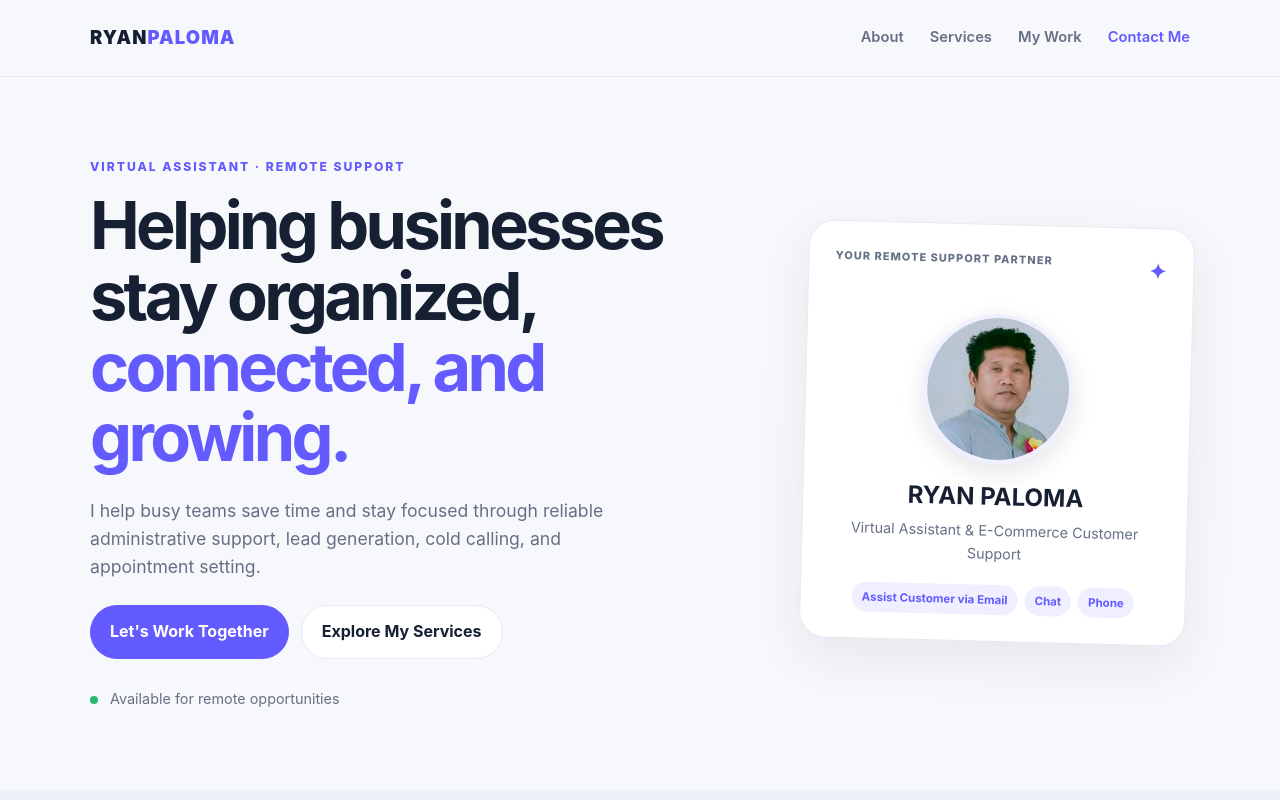
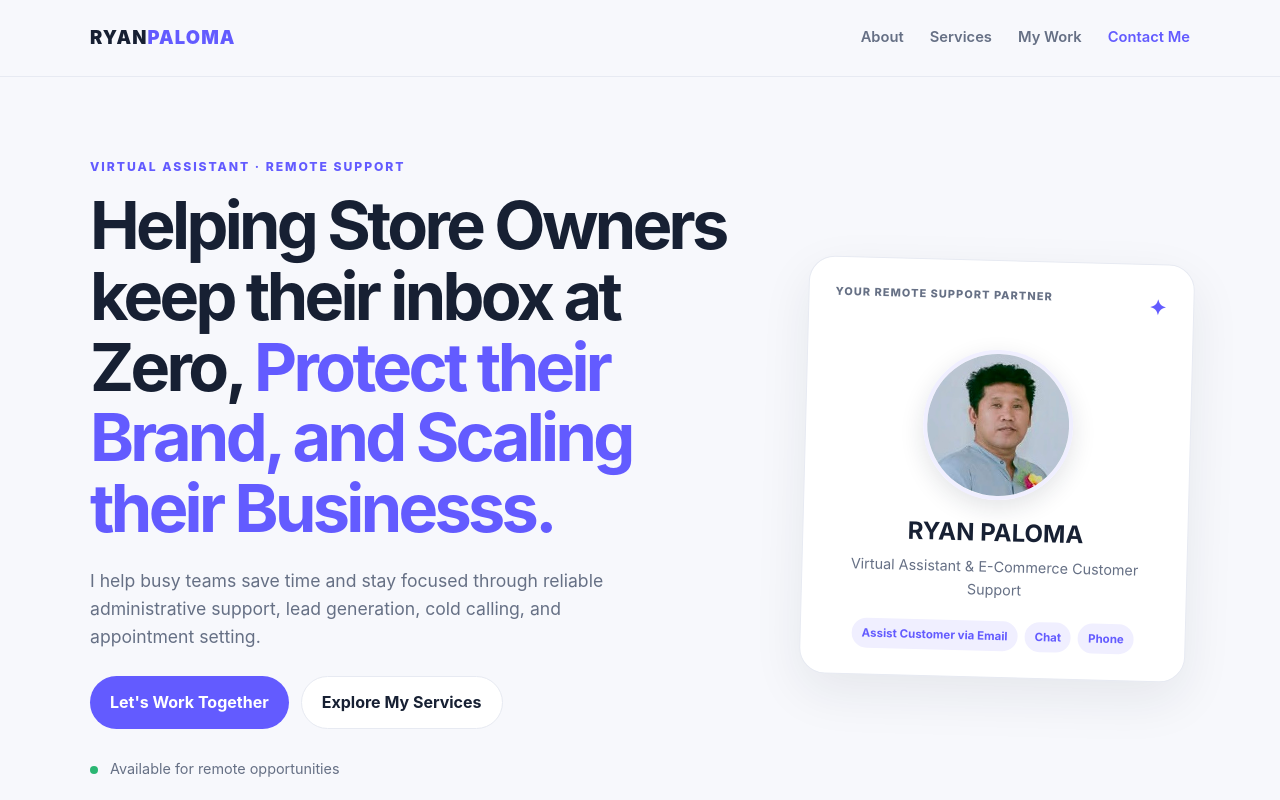
Before and after one commit to grqnx81714/Portfolio, a plain HTML site: page index.html in a window 1280 px wide. Shown: the top 800 px of the page. Drawn offline with Linux system fonts and the light colour scheme.

Commit message:
Update hero heading for store owners

```diff
--- a/index.html
+++ b/index.html
@@ -24,7 +24,7 @@
     <section class="hero container" id="home">
       <div class="hero-copy">
         <p class="eyebrow">VIRTUAL ASSISTANT · REMOTE SUPPORT</p>
-        <h1>Helping businesses stay organized, <span>connected, and growing.</span></h1>
+        <h1>Helping Store Owners keep their inbox at Zero, <span>Protect their Brand, and Scaling their Businesss.</span></h1>
         <p class="hero-text">I help busy teams save time and stay focused through reliable administrative support, lead generation, cold calling, and appointment setting.</p>
         <div class="hero-actions">
           <a class="button button-primary" href="#contact">Let's Work Together</a>
```
